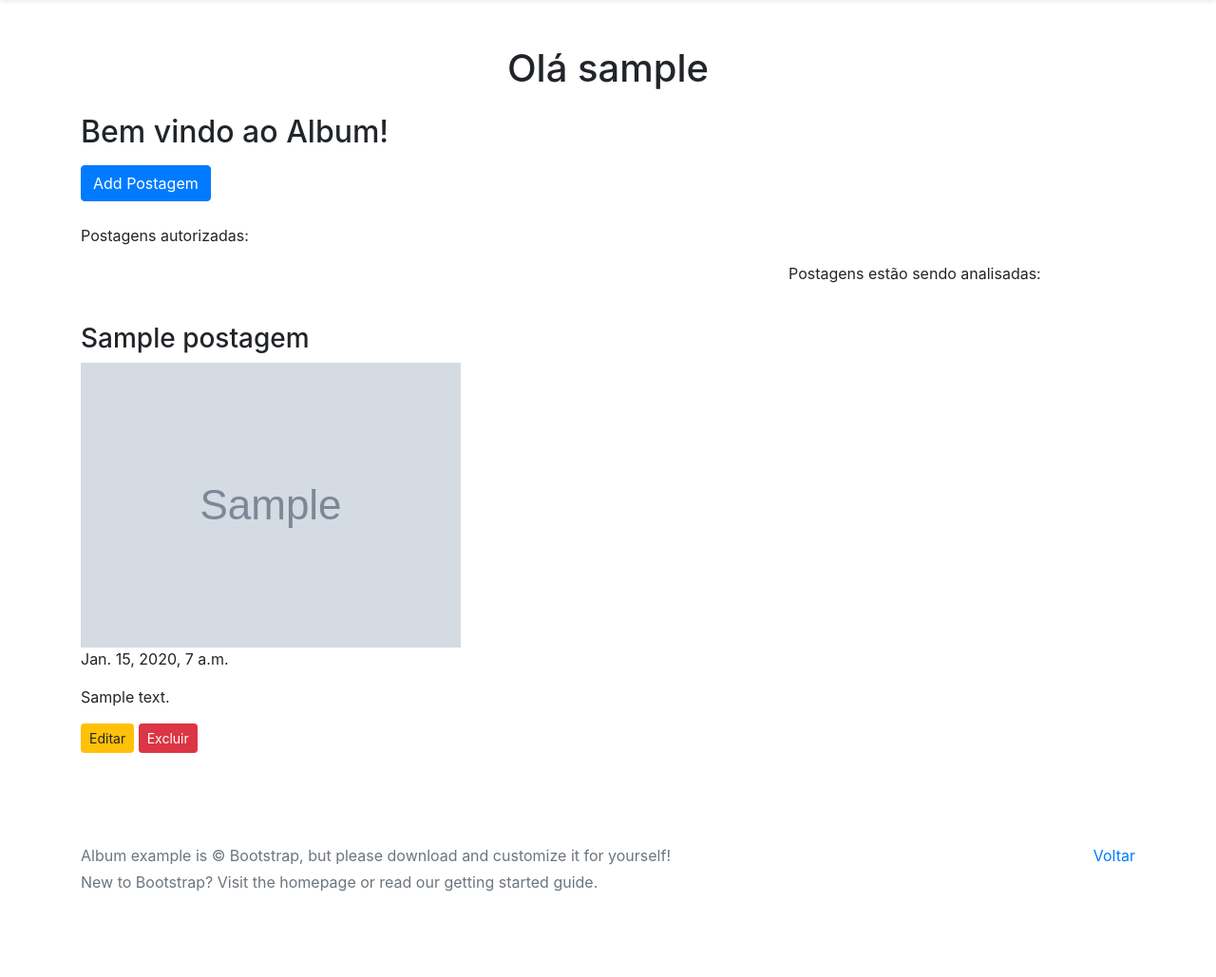
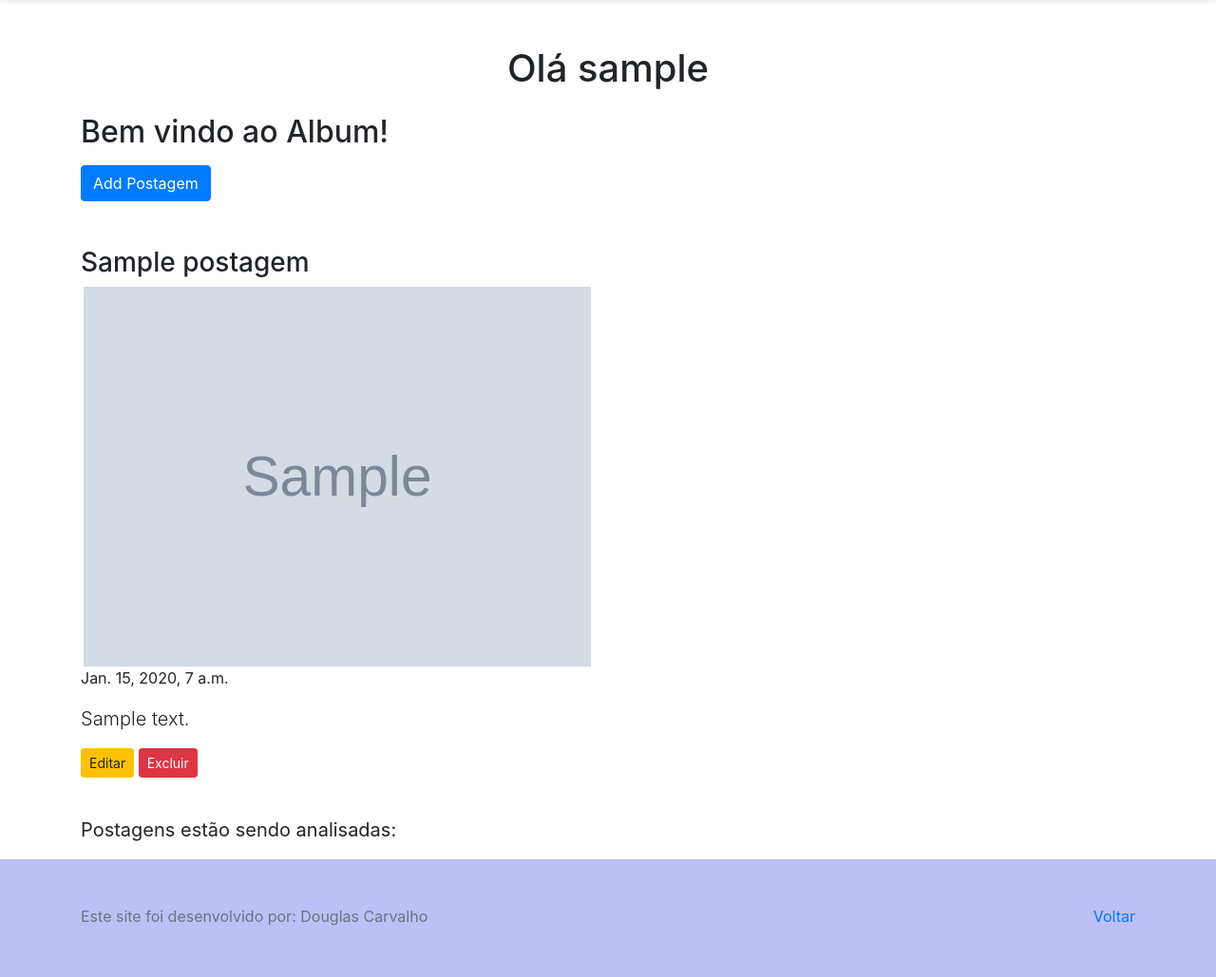
Before and after one commit to Dodots/Projeto_Album, a Django app: page /dashboard in a window 1280 px wide. Shown: the part 56-1085 px from the top of the page at 95% size. Before the commit the page ends 995 px from the top, so only its background shows below. Run offline with Django 3.2, Linux system fonts and the light colour scheme; a user stored in the database is signed in; tables that the repository leaves empty hold one stand-in row (values such as "Sample post"); grey boxes marked "Sample" are stand-in pictures; some libraries are stand-ins or nearby versions.

Commit message:
Arrumando o front-end. (index.html, postagem.html e dashboard.html)

```diff
--- a/static/css/album.css
+++ b/static/css/album.css
@@ -35,3 +35,38 @@
 .bg-color-menu {
   background-color: #02067d!important;
 }
+
+.div_img_list {
+  padding: .25rem;
+  border-radius: .25rem;
+  max-width: 100%;
+  height: 200px;
+  overflow: hidden;
+}
+
+.titulo_img{
+  font-family: Copperplate;
+  font-size: 2rem;
+  text-align: center;
+  font-weight: bold;
+}
+
+.img_postagem{
+  max-width: 100%;
+  max-height: 800px;
+  text-align: center;
+}
+
+.div_img{
+  text-align: center;
+  overflow: hidden;
+}
+
+.bg_footer{
+  background-color: #bdc0f7;
+}
+
+.img_list_dashboard {
+  max-width: 100%;
+  height: 400px;
+}
--- a/templates/partials/_footer.html
+++ b/templates/partials/_footer.html
@@ -1,11 +1,10 @@
 {% load static %}
 
-<footer class="text-muted">
+<footer class="text-muted bg_footer">
     <div class="container">
       <p class="float-right">
         <a href="{% url 'index' %}">Voltar</a>
       </p>
-      <p>Album example is &copy; Bootstrap, but please download and customize it for yourself!</p>
-      <p>New to Bootstrap? Visit the homepage or read our getting started guide.</p>
+      <p>Este site foi desenvolvido por: Douglas Carvalho</p>
     </div>
 </footer>
--- a/templates/usuario/dashboard.html
+++ b/templates/usuario/dashboard.html
@@ -17,7 +17,7 @@
             </div>
         </div>
     </div>
- </div>
+</div>
 
 
 <div class="container">
@@ -29,11 +29,6 @@
             {% else %}
             Você pode completar o seu cadastro. clique <a href="{% url 'atualizar-dados' %}">aqui</a> para atualizar.
             {% endif %}
-
-            {% if object_list %}
-            <p><a href="{% url 'add-post' %}" class="btn btn-primary my-2">Add Postagem</a></p>
-            {% endif %}
-
         </div>
     </div>
 </div>
@@ -42,17 +37,21 @@
 
     <div class="receipe-content-area">
         <div class="container">
-            <p>Postagens autorizadas: </p>
+            <p><a href="{% url 'add-post' %}" class="btn btn-primary my-2">Add Postagem</a></p>
+
             <div class="row">
                 {% for postagem in object_list %}
                 {% if postagem.publicada %}
-                <div class="col-12 mt-3 col-md-8">
-                    <div class="receipe-headline my-5">
+                <div class="col-md-6 my-2" >
+
+                    <div class="receipe-headline my-3">
 
                         <h3>{{postagem.titulo}}</h3>
-                        <img src="{{ postagem.foto_postagem.url }}" alt="">
+                        <div class="div_img">
+                        <img class="img_list_dashboard" src="{{ postagem.foto_postagem.url }}" alt="">
+                        </div>
                         <p> {{ postagem.data_postagem }} </p>
-                        <p class="mt-3">{{ postagem.descricao }}</p>
+                        <p class="mt-3 lead">{{ postagem.descricao }}</p>
 
                         <a href="{% url 'editar-post' postagem.pk %}" class="btn btn-warning btn-sm" title="Editar">
                             Editar
@@ -61,23 +60,16 @@
                             Excluir
                         </a>
                     </div>
+                </div>
                 {% endif %}
-                {% empty %}
-                <div class="col-12 mt-5 col-md-8">
-                    <div class="receipe-headline my-5">
-                        <h3>Você não tem postagem</h3>
-                        <p>Não fique de fora, poste agora!</p>
-                        <a href="{% url 'add-post' %}" class="btn btn-primary my-2">Add Postagem</a>
-                    </div>
-                </div>
                 {% endfor %}
             </div>
 
             {% if not postagem.publicada %}
-                <p>Postagens estão sendo analisadas:
+                <p class="titulo mt-3 lead"><b>Postagens estão sendo analisadas:</b>
                 {% for postagem in object_list %}
                     {% if not postagem.publicada %}
-                        <br><b>{{postagem.titulo}}</b>
+                        <br>{{postagem.titulo}}
                     {%endif%}
                 {% endfor %}
             {%endif%}
```
Also changed, not shown: templates/postagem/index.html (+5 -3 lines), templates/postagem/postagem.html (+13 -8 lines).
